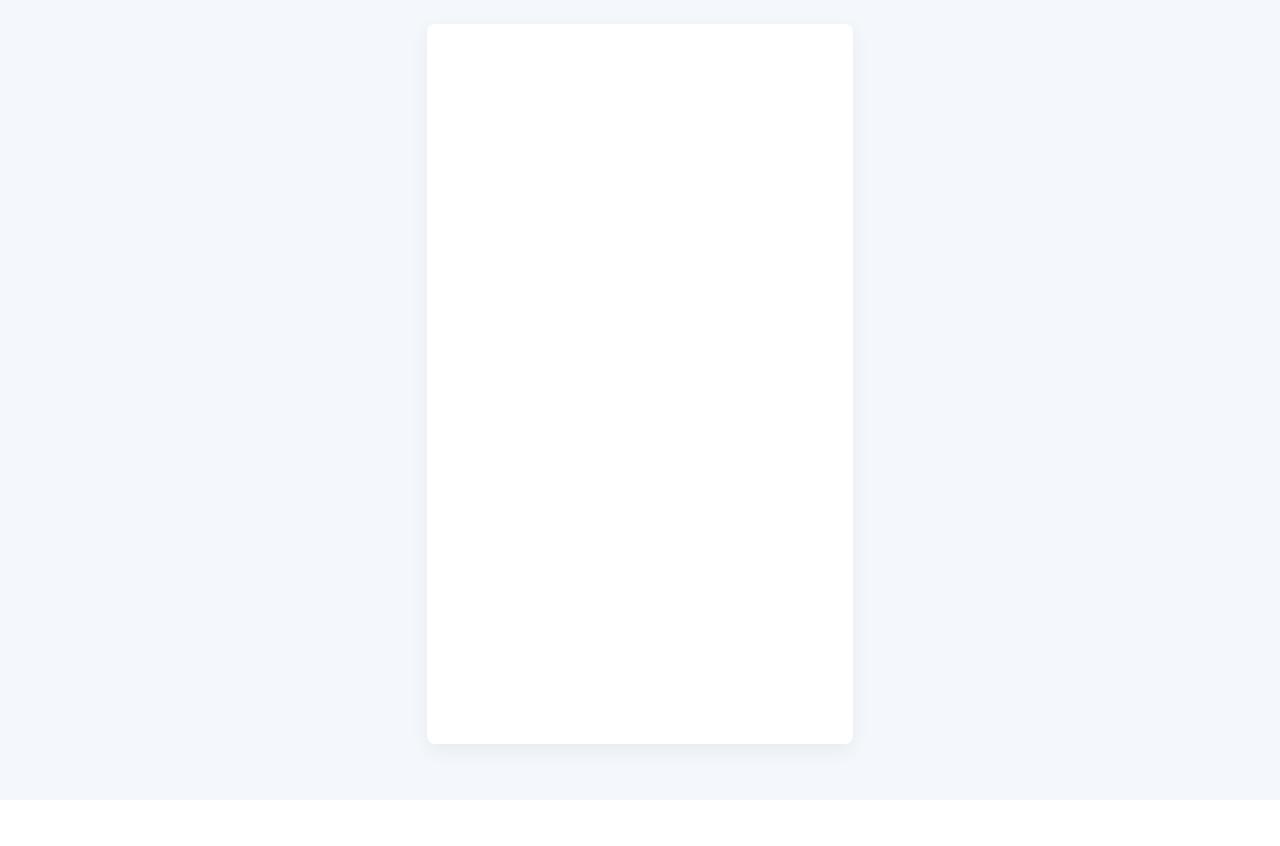
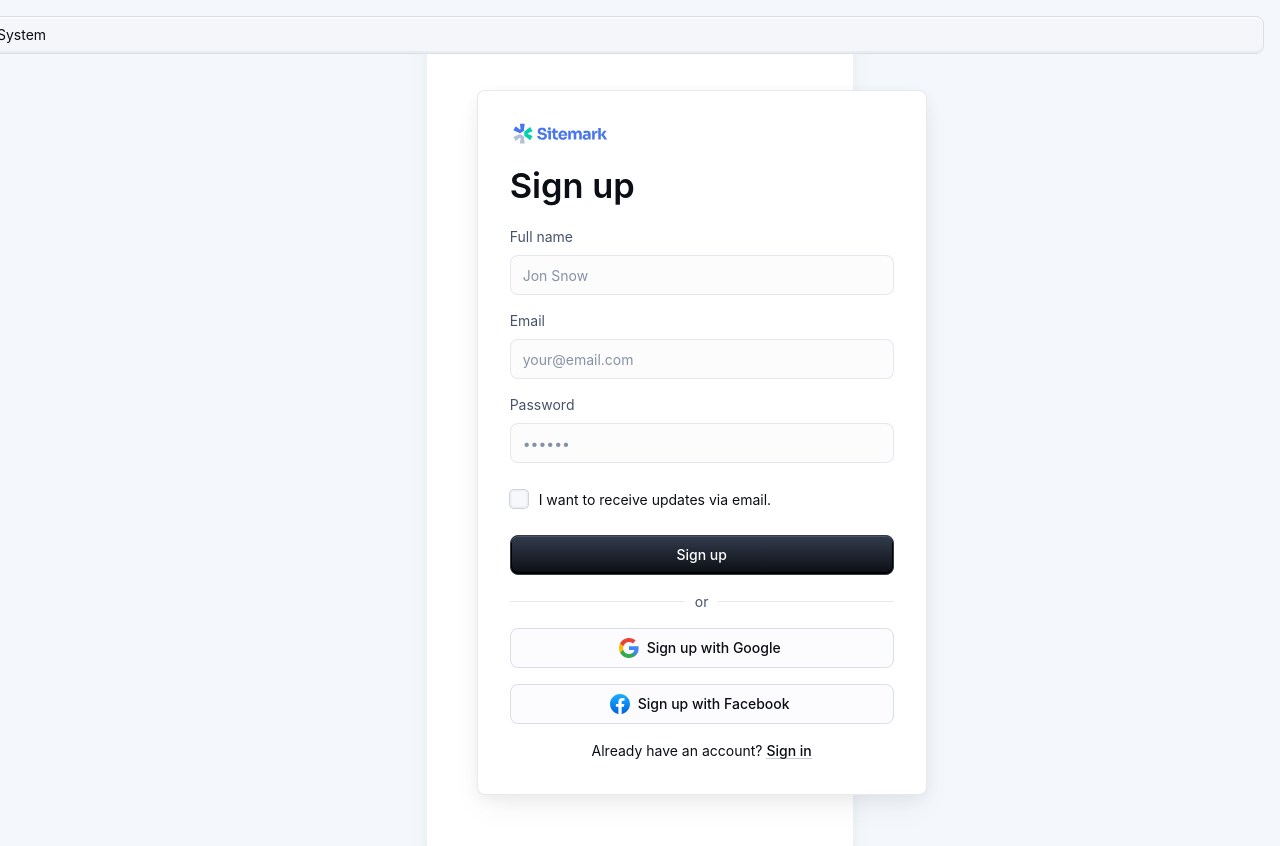
Before and after one commit to CSB715/Web-App---Smith-Micro, a React (Vite) app: page /signup in a window 1280 px wide. Before the commit this address had no page. Shown: the top 846 px of the page. Before the commit the page ends 800 px from the top, so only its background shows below. Built offline with nearby package versions, Linux system fonts and the light colour scheme; some icons are missing.

Commit message:
created signup stub

```diff
--- a/src/App.tsx
+++ b/src/App.tsx
@@ -12,6 +12,7 @@ import PasswordReset from "./pages/PasswordResetPage";
 import Settings from "./pages/SettingsPage";
 import SiteCategories from "./pages/SiteCategoriesPage";
 import Summary from "./pages/SummaryPage";
+import SignUp from "./mui-templates/sign-up/SignUp";
 
 const App = () => {
   return (
@@ -35,6 +36,7 @@ const App = () => {
             {/* Authentication Pages */}
             <Route path="/create-account" element={<CreateAccount />} />
             <Route path="/login" element={<Login />} />
+            <Route path="/signup" element={<SignUp />} />
             <Route path="/password-reset" element={<PasswordReset />} />
           </Routes>
         </div>
```
Also changed, not shown: src/pages/SignUpPage.tsx (added, +13 -0 lines).
